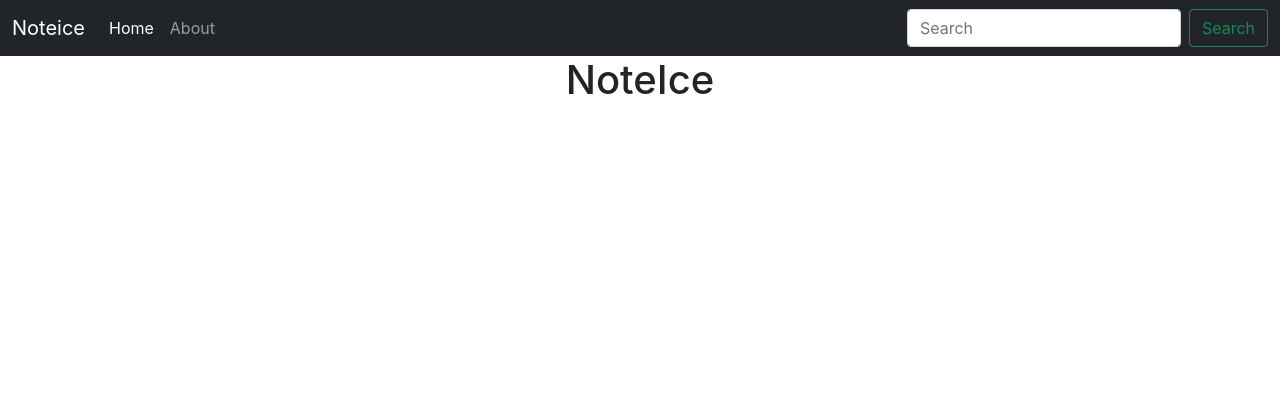
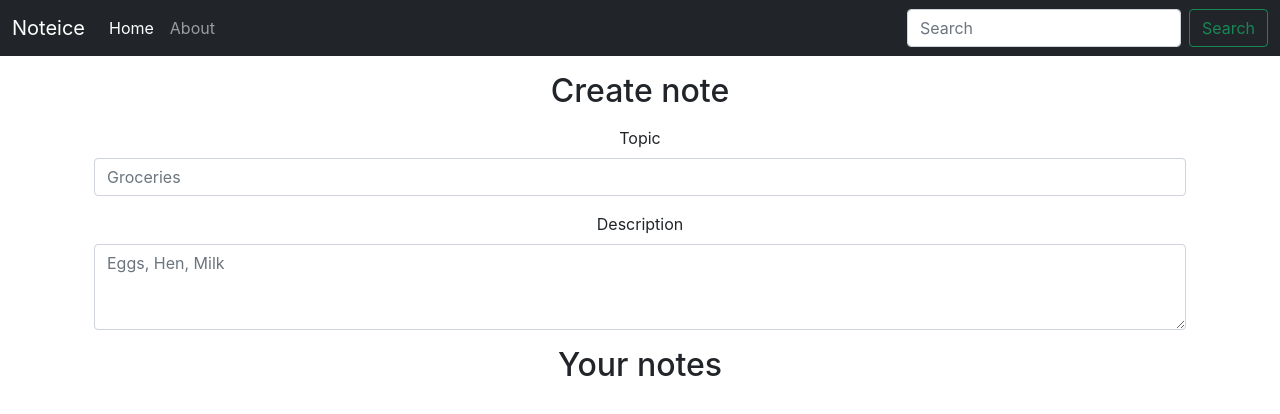
Before and after one commit to Chirag2001op/noteice-frontend, a React (Create React App) app: page / in a window 1280 px wide. Shown: the top 414 px of the page. Built offline with nearby package versions, Linux system fonts and the light colour scheme.

Commit message:
adding form

```diff
--- a/src/App.js
+++ b/src/App.js
@@ -1,30 +1,26 @@
-import './App.css';
-import {
-  BrowserRouter as Router,
-  Switch,
-  Route
-} from "react-router-dom";
-import Navbar from './components/Navbar';
-import Home from './components/Home';
-import About from './components/About';
-import NoteState from './context/notes/NoteState';
+import "./App.css";
+import { BrowserRouter as Router, Switch, Route } from "react-router-dom";
+import Navbar from "./components/Navbar";
+import Home from "./components/Home";
+import About from "./components/About";
+import NoteState from "./context/notes/NoteState";
 
 function App() {
   return (
     <div className="App">
       <NoteState>
         <Router>
-      <Navbar/>
+          <Navbar />
           <Switch>
-
+            <div className="container">
               <Route exact path="/">
-            <Home/>
+                <Home />
               </Route>
 
               <Route exact path="/About">
-            <About/>
+                <About />
               </Route>
-
+            </div>
           </Switch>
         </Router>
       </NoteState>
--- a/src/components/Home.js
+++ b/src/components/Home.js
@@ -1,12 +1,38 @@
-import React from 'react';
+import React from "react";
 
 const Home = () => {
   return (
-    <div>
-        <h1>NoteIce</h1>
+    <div className="container my-3">
+      <h2>Create note</h2>
+      <div class="mb-3 my-3">
+        <label for="exampleFormControlInput1" class="form-label">
+          Topic
+        </label>
+        <input
+          type="text"
+          class="form-control"
+          id="exampleFormControlInput1"
+          placeholder="Groceries"
+        />
+      </div>
+      <div class="mb-3">
+        <label for="exampleFormControlTextarea1" class="form-label">
+          Description
+        </label>
+        <textarea
+          class="form-control"
+          id="exampleFormControlTextarea1"
+          rows="3"
+          placeholder="Eggs, Hen, Milk"
+        ></textarea>
+      </div>
+
+      <div className="container my-3">
+        <h2>Your notes</h2>
+      </div>
+
     </div>
-  )
-
+  );
 };
 
 export default Home;
```
Lines whose indentation alone changed are shown as unchanged.
